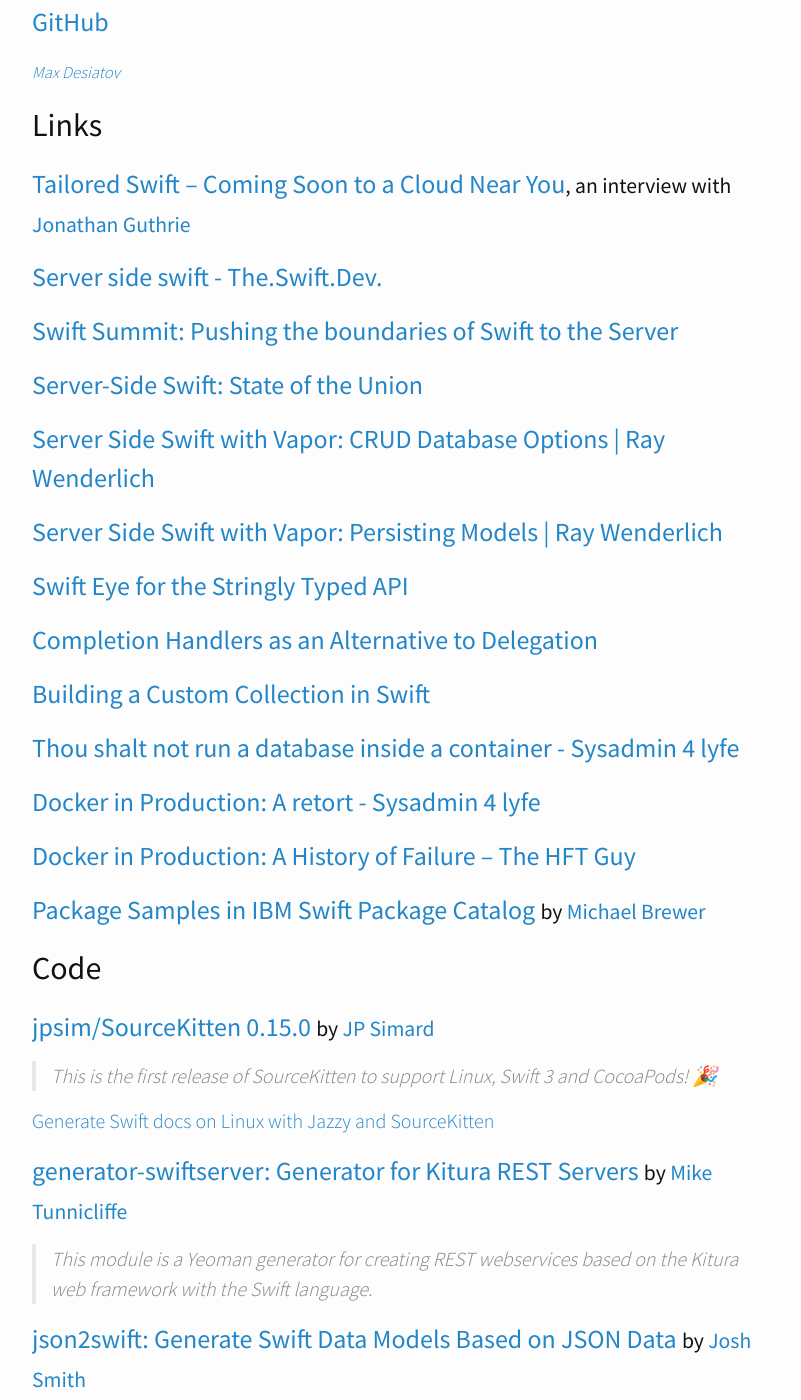
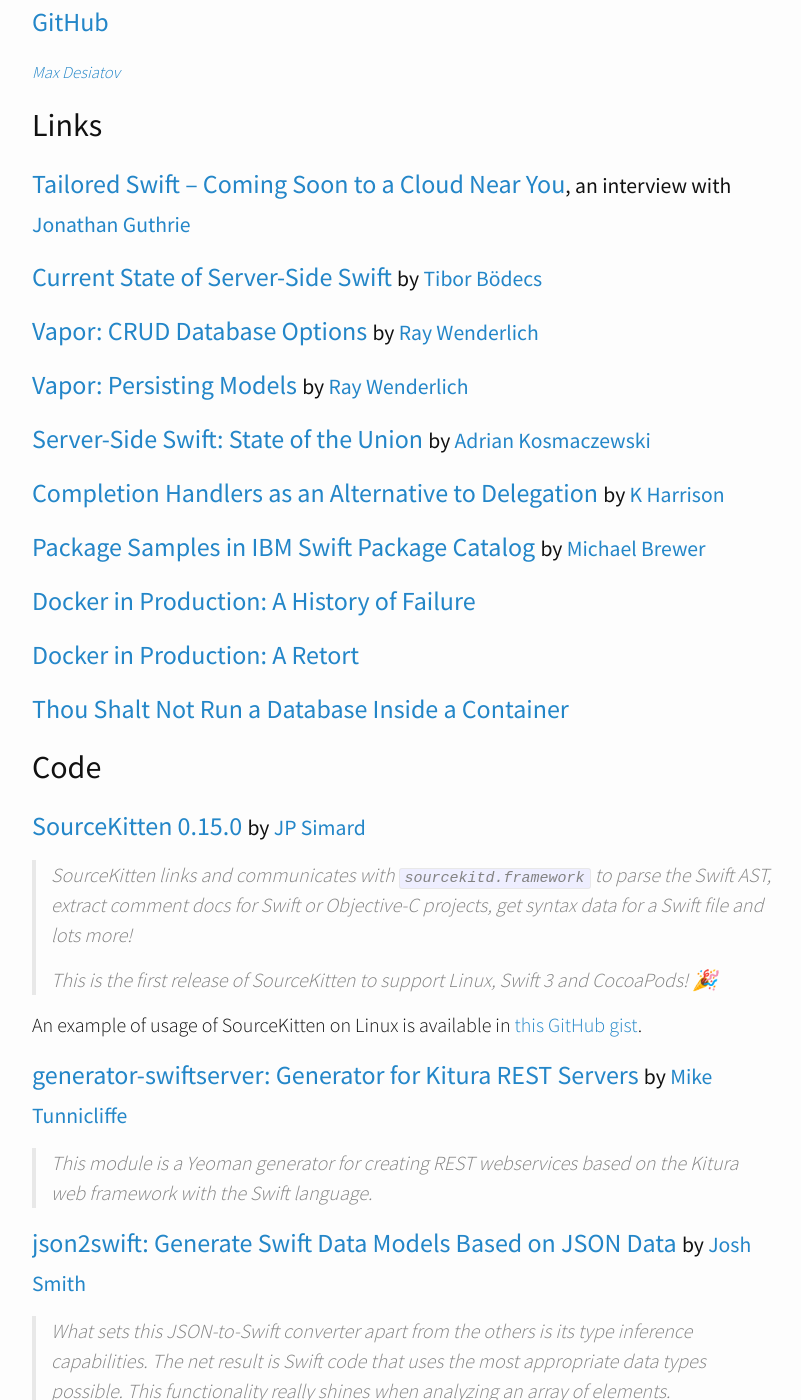
Before and after one commit to ServerSwift/serverswift.tech, a Jekyll site: the page built from _posts/2016-11-10-issue17.md, in a window 1280 px wide and 1400 px high, scrolled down 767 px. Shown: the whole window, without its empty margins (238-1039 px from the left). Built offline with Jekyll 4.4.1, drawn with Linux system fonts in a browser that asks for light colours; nearby versions of some CDN libraries.

Commit message:
links rearrangements and more descriptions

```diff
--- a/_posts/2016-11-10-issue17.md
+++ b/_posts/2016-11-10-issue17.md
@@ -17,42 +17,34 @@
 
 ### [Tailored Swift – Coming Soon to a Cloud Near You](http://www.theregister.co.uk/2016/11/09/swift_coming_soon_to_cloud_hosting_near_you)<small>, an interview with [Jonathan Guthrie](https://twitter.com/iamjono)</small>
 
-### [Server side swift - The.Swift.Dev.](https://theswiftdev.com/2016/11/09/server-side-swift/)
+### [Current State of Server-Side Swift](https://theswiftdev.com/2016/11/09/server-side-swift/) <small>by [Tibor Bödecs](https://twitter.com/tiborbodecs)</small>
 
-### [Swift Summit: Pushing the boundaries of Swift to the Server](http://www.slideshare.net/cnbailey/swift-summit-pushing-the-boundaries-of-swift-to-the-server)
+### [Vapor: CRUD Database Options](https://videos.raywenderlich.com/screencasts/server-side-swift-with-vapor-crud-database-options) <small>by [Ray Wenderlich](https://twitter.com/rwenderlich)</small>
 
-### [Server-Side Swift: State of the Union](https://speakerdeck.com/akosma/server-side-swift-state-of-the-union)
+### [Vapor: Persisting Models](https://videos.raywenderlich.com/screencasts/server-side-swift-with-vapor-persisting-models) <small>by [Ray Wenderlich](https://twitter.com/rwenderlich)</small>
 
-### [Server Side Swift with Vapor: CRUD Database Options | Ray Wenderlich](https://videos.raywenderlich.com/screencasts/server-side-swift-with-vapor-crud-database-options)
+### [Server-Side Swift: State of the Union](https://speakerdeck.com/akosma/server-side-swift-state-of-the-union) <small>by [Adrian Kosmaczewski](https://twitter.com/akosma)</small>
 
-### [Server Side Swift with Vapor: Persisting Models | Ray Wenderlich](https://videos.raywenderlich.com/screencasts/server-side-swift-with-vapor-persisting-models)
-
-### [Swift Eye for the Stringly Typed API ](https://realm.io/news/tryswift-andyy-hope-swift-eye-stringly-typed-api/)
-
-### [Completion Handlers as an Alternative to Delegation](http://useyourloaf.com/blog/completion-handlers-as-an-alternative-to-delegation/)
-
-### [Building a Custom Collection in Swift](https://www.raywenderlich.com/139591/building-custom-collection-swift)
-
-
-### [Thou shalt not run a database inside a container - Sysadmin 4 lyfe](https://patrobinson.github.io/2016/11/07/thou-shalt-not-run-a-database-inside-a-container/)
-
-
-
-### [Docker in Production: A retort - Sysadmin 4 lyfe](https://patrobinson.github.io/2016/11/05/docker-in-production/)
-
-
-
-### [Docker in Production: A History of Failure – The HFT Guy](https://thehftguy.wordpress.com/2016/11/01/docker-in-production-an-history-of-failure/)
+### [Completion Handlers as an Alternative to Delegation](http://useyourloaf.com/blog/completion-handlers-as-an-alternative-to-delegation/) <small>by [K Harrison](https://twitter.com/kharrison)</small>
 
 ### [Package Samples in IBM Swift Package Catalog](https://developer.ibm.com/swift/2016/11/11/leverage-the-ibm-swift-package-catalog-to-provide-package-samples-to-your-users/) <small>by [Michael Brewer](https://www.twitter.com/mbrewed)</small>
 
+### [Docker in Production: A History of Failure](https://thehftguy.wordpress.com/2016/11/01/docker-in-production-an-history-of-failure/)
+
+### [Docker in Production: A Retort](https://patrobinson.github.io/2016/11/05/docker-in-production/)
+
+### [Thou Shalt Not Run a Database Inside a Container](https://patrobinson.github.io/2016/11/07/thou-shalt-not-run-a-database-inside-a-container/)
+
+
 ## Code
 
-### [jpsim/SourceKitten 0.15.0](https://github.com/jpsim/SourceKitten/releases/tag/0.15.0) <small>by [JP Simard](https://twitter.com/simjp)</small>
+### [SourceKitten 0.15.0](https://github.com/jpsim/SourceKitten/releases/tag/0.15.0) <small>by [JP Simard](https://twitter.com/simjp)</small>
 
+>SourceKitten links and communicates with `sourcekitd.framework` to parse the Swift AST, extract comment docs for Swift or Objective-C projects, get syntax data for a Swift file and lots more!
+>
 >This is the first release of SourceKitten to support Linux, Swift 3 and CocoaPods! 🎉
 
-[Generate Swift docs on Linux with Jazzy and SourceKitten](https://gist.github.com/jpsim/3e8b45f481eff17e6f6d7afbcd74e81b)
+An example of usage of SourceKitten on Linux is available in [this GitHub gist](https://gist.github.com/jpsim/3e8b45f481eff17e6f6d7afbcd74e81b).
 
 ### [generator-swiftserver: Generator for Kitura REST Servers](https://github.com/IBM-Swift/generator-swiftserver) <small>by [Mike Tunnicliffe](https://twitter.com/fierydrake)</small>
 
```
